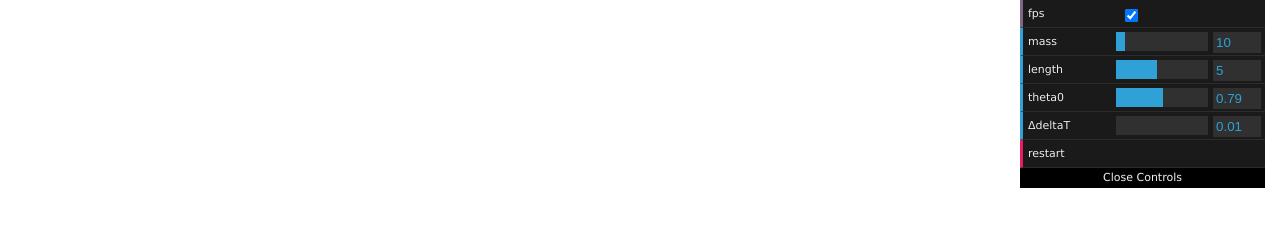
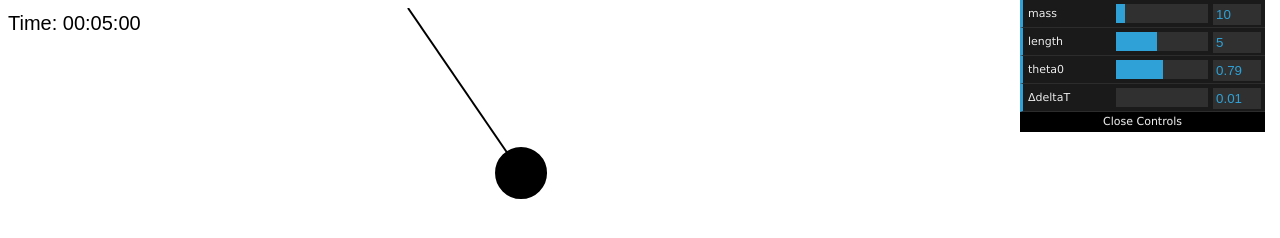
Before and after one commit to reaperes/PhysicsEngine, a website: page pendulum.html in a window 1280 px wide. Drawn offline with Linux system fonts and the light colour scheme.

Commit message:
apply pendulum to new NPEngine architecture

```diff
--- a/bin/npengine.dev.js
+++ b/bin/npengine.dev.js
@@ -462,10 +462,8 @@ NPEngine.Pendulum = function () {
   this.deltaTime = 0.01;
 
   // initial position
-  this.pivot = new NPEngine.Point(400, 0);
-  this.circle = new NPEngine.Point;
-
-  this.init();
+  this.pivot = new NPEngine.Point;
+  this.curCircle = new NPEngine.Point;
 };
 
 NPEngine.Pendulum.prototype = Object.create(NPEngine.DisplayObject.prototype);
@@ -473,22 +471,40 @@ NPEngine.Pendulum.prototype.constructor = NPEngine.Pendulum;
 
 
 
-NPEngine.Pendulum.prototype.init = function() {
-  this.period = Math.round((2 * Math.PI * Math.sqrt(this.length/this.gravity))*(1/this.deltaTime));
-  this.circumference = this.length * this.theta0;
+NPEngine.Pendulum.prototype.onAttachedRenderer = function(viewWidth, viewHeight) {
+  this.pivot.x = Math.round(viewWidth/2);
+  this.pivot.y = 0;
+};
+
+NPEngine.Pendulum.prototype.onStart = function() {
   this.startTime = new Date().getTime();
 };
 
-NPEngine.Pendulum.prototype.toString = function() {
-  return 'Pendulum';
+NPEngine.Pendulum.prototype.onStop = function() {
+};
+
+NPEngine.Pendulum.prototype.compute = function () {
+  this.memory = [];
+  this.period = Math.round((2 * Math.PI * Math.sqrt(this.length/this.gravity))*(1/this.deltaTime));
+  var velocity = 0;
+  var circumference = this.length * this.theta0;
+
+  for (var i=0; i<this.period; i++) {
+    velocity = velocity+(-this.gravity*Math.sin(circumference/this.length))*this.deltaTime;
+    circumference = circumference+velocity*this.deltaTime;
+    var thetaValue = circumference/this.length;
+    var xValue = this.length*Math.sin(thetaValue).toFixed(6);
+    var yValue = this.length*Math.cos(thetaValue).toFixed(6);
+    this.memory.push({time: i, theta: thetaValue, x: xValue, y: yValue});
+  }
 };
 
 NPEngine.Pendulum.prototype.update = function () {
   var gap = Math.round((new Date().getTime()-this.startTime)/(this.deltaTime*1000)); // millisecond to 0.01 second
   var phase = Math.round(gap%this.period);
 
-  this.circle.x = this.memory[phase].x;
-  this.circle.y = this.memory[phase].y;
+  this.curCircle.x = this.memory[phase].x;
+  this.curCircle.y = this.memory[phase].y;
 };
 
 NPEngine.Pendulum.prototype.render = function (context) {
@@ -497,11 +513,11 @@ NPEngine.Pendulum.prototype.render = function (context) {
   context.beginPath();
   context.lineWidth = 2;
   context.moveTo(this.pivot.x, this.pivot.y);
-  context.lineTo(this.pivot.x + this.circle.x * convertedLength, this.pivot.y + this.circle.y * convertedLength);
+  context.lineTo(this.pivot.x + this.curCircle.x * convertedLength, this.pivot.y + this.curCircle.y * convertedLength);
   context.stroke();
 
   context.beginPath();
-  context.arc(this.pivot.x + this.circle.x * convertedLength, this.pivot.y + this.circle.y * convertedLength, convertedMass, 0, 2 * Math.PI, true);
+  context.arc(this.pivot.x + this.curCircle.x * convertedLength, this.pivot.y + this.curCircle.y * convertedLength, convertedMass, 0, 2 * Math.PI, true);
   context.fillStyle = 'black';
   context.fill();
   context.stroke();
@@ -539,25 +555,6 @@ NPEngine.Pendulum.prototype.setTheta0 = function (degree) {
 NPEngine.Pendulum.prototype.setDeltaT = function (value) {
   this.deltaTime = value;
 };
-
-NPEngine.Pendulum.prototype.compute = function () {
-  this.init();
-
-  this.memory = [];
-  var period = this.period;
-  var velocity = 0;
-  var circumference = this.circumference;
-
-  for (var i=0; i<period; i++) {
-    velocity = velocity+(-this.gravity*Math.sin(circumference/this.length))*this.deltaTime;
-    circumference = circumference+velocity*this.deltaTime;
-    var thetaValue = circumference/this.length;
-    var xValue = this.length*Math.sin(thetaValue).toFixed(6);
-    var yValue = this.length*Math.cos(thetaValue).toFixed(6);
-    this.memory.push({time: i, theta: thetaValue, x: xValue, y: yValue});
-  }
-};
-
 NPEngine.Spring = function () {
   NPEngine.DisplayObject.call(this);
 
--- a/pendulum.html
+++ b/pendulum.html
@@ -11,61 +11,48 @@
   var engine = new NPEngine;
   var pendulum = new NPEngine.Pendulum;
   engine.addDisplayObject(pendulum);
-
-  requestAnimationFrame(animate);
-  function animate() {
-    requestAnimationFrame(animate);
-    engine.render();
-  }
+  engine.start();
 
 
-
+  // control module
   var controlBox = function () {
-    this.fps = true;
     this.mass = 10;
     this.length = 5;
     this.theta0 = 0.785398;
     this.ΔdeltaT = 0.01;
-    this.restart = function () {
-      engine.stop();
-      pendulum.compute();
-      engine.start();
-    };
   };
 
   window.onload = function () {
     var control = new controlBox();
     var gui = new dat.GUI();
-    var fps = gui.add(control, 'fps');
-    fps.onFinishChange(function (value) {
-      engine.setDebug(value);
-    });
 
     var mass = gui.add(control, 'mass', 1, 100);
     mass.onChange(function (value) {
       engine.stop();
       pendulum.setMass(Math.round(value));
+      engine.start();
     });
 
     var length = gui.add(control, 'length', 1, 10);
     length.onChange(function (value) {
       engine.stop();
       pendulum.setLength(Math.round(value));
+      engine.start();
     });
 
     var theta0 = gui.add(control, 'theta0', -90, 90);
     theta0.onChange(function (value) {
       engine.stop();
       pendulum.setTheta0(Math.round(value));
+      engine.start();
     });
 
     var ΔdeltaT = gui.add(control, 'ΔdeltaT', 0.01, 0.1);
     ΔdeltaT.onChange(function (value) {
       engine.stop();
       pendulum.setDeltaT(value);
+      engine.start();
     });
-
-    gui.add(control, 'restart');
   };
 </script>
 </body>
```
Also changed, not shown: src/npengine/display/object/Pendulum.js (+29 -31 lines).
